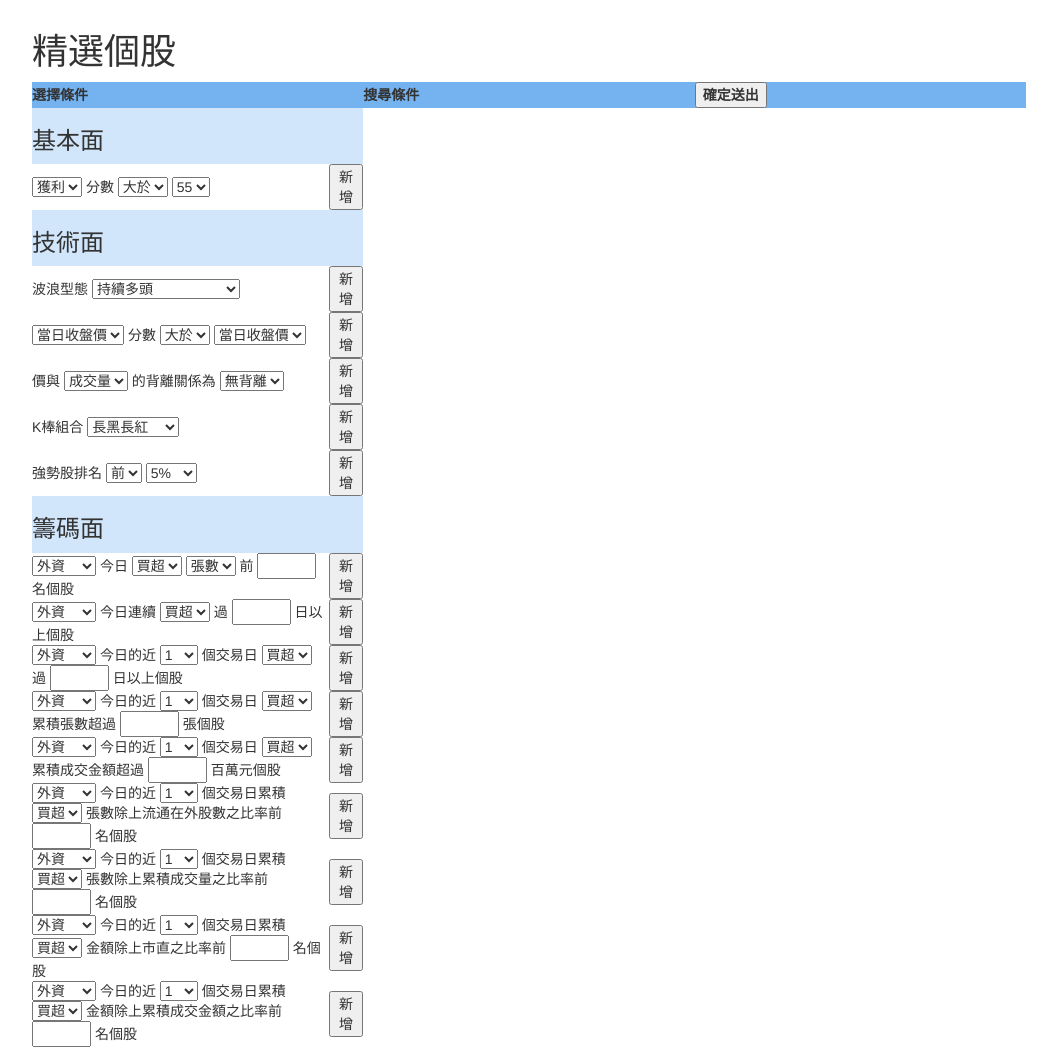
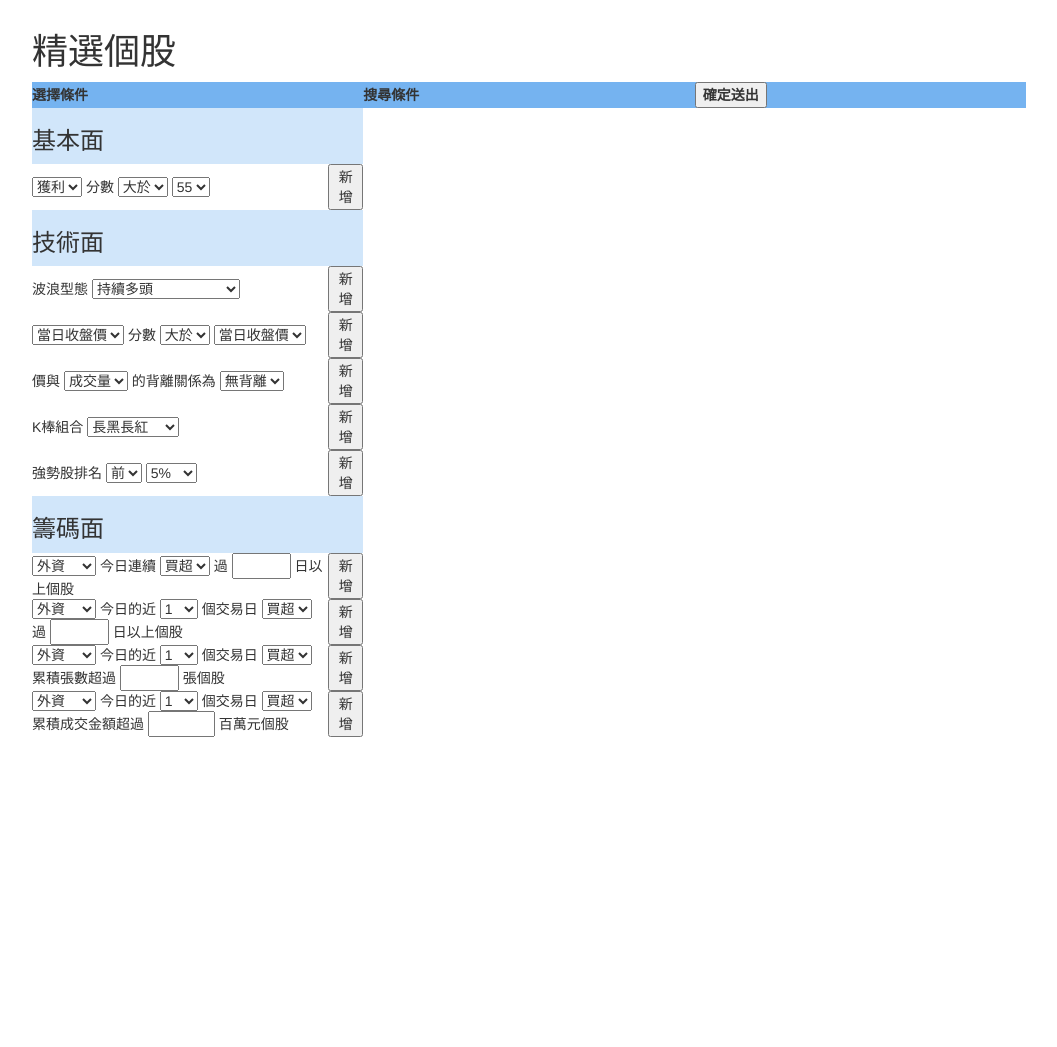
Before and after one commit to SuYenTing/quant168, a PHP site: page /select-stock-sb.php in a window 1280 px wide. Shown: the part 118-1165 px from the top of the page, without its empty margins (111-1168 px from the left). After the commit the page ends 855 px from the top, so only its background shows below. Run offline with PHP 8.4, Linux system fonts and the light colour scheme; some libraries are stand-ins or nearby versions.

Commit message:
20170517
精選個股改版

```diff
--- a/select-stock-sb.php
+++ b/select-stock-sb.php
@@ -197,17 +197,17 @@ mysql_query("set names utf8");//以utf8讀取資料，讓資料可以讀取中
                         <th colspan="2" class="tablesubtit">
                             <h3>籌碼面</h3></th>
                     </tr>
-                    <tr>
+                    <!--<tr>
                         <td>
                             <select id="chip1Type">
-                                <option value="f_" selected>外資</option>
-                                <option value="t_">投信</option>
-                                <option value="d_">自營商</option>
+                                <option value="f_net_buy_" selected>外資</option>
+                                <option value="t_net_buy_">投信</option>
+                                <option value="d_net_buy_">自營商</option>
                             </select>
                             今日
                             <select id="chip1SellBuy">
-                                <option value="net_buy_" selected>買超</option>
-                                <option value="">賣超</option>
+                                <option value="> 0" selected>買超</option>
+                                <option value="< 0">賣超</option>
                             </select>
                             <select id="chip1Vtype">
                                 <option value="volume" selected>張數</option>
@@ -220,121 +220,121 @@ mysql_query("set names utf8");//以utf8讀取資料，讓資料可以讀取中
                         <td>
                             <button onclick="addcondition('chip1')">新增</button>
                         </td>
-                    </tr>
+                    </tr>-->
                     <tr>
                         <td>
-                            <select id="chip1Type">
+                            <select id="chip2Type">
                                 <option value="f_" selected>外資</option>
                                 <option value="t_">投信</option>
                                 <option value="d_">自營商</option>
                             </select>
                             今日連續
-                            <select id="chip1SellBuy">
-                                <option value="net_buy_" selected>買超</option>
-                                <option value="">賣超</option>
+                            <select id="chip2SellBuy">
+                                <option value="con_buy_days" selected>買超</option>
+                                <option value="con_sell_days">賣超</option>
                             </select>
                             過
-                            <input type="text" id="chip1Number" size="4">
+                            <input type="text" id="chip2Day" size="4">
                             日以上個股
                         </td>
                         <td>
-                            <button onclick="addcondition('chip1')">新增</button>
+                            <button onclick="addcondition('chip2')">新增</button>
                         </td>
                     </tr>
                     <tr>
                         <td>
-                            <select id="chip1Type">
+                            <select id="chip3Type">
                                 <option value="f_" selected>外資</option>
                                 <option value="t_">投信</option>
                                 <option value="d_">自營商</option>
                             </select>
                             今日的近
-                            <select id="chip1Type">
-                                <option value="f_" selected>1</option>
-                                <option value="t_">2</option>
-                                <option value="d_">3</option>
-                                <option value="f_">5</option>
-                                <option value="t_">10</option>
-                                <option value="d_">20</option>
-                                <option value="f_">30</option>
-                                <option value="t_">60</option>
+                            <select id="chip3Num">
+                                <option value="1" selected>1</option>
+                                <option value="2">2</option>
+                                <option value="3">3</option>
+                                <option value="5">5</option>
+                                <option value="10">10</option>
+                                <option value="20">20</option>
+                                <option value="30">30</option>
+                                <option value="60">60</option>
                             </select>
                             個交易日
-                            <select id="chip1SellBuy">
-                                <option value="net_buy_" selected>買超</option>
-                                <option value="">賣超</option>
+                            <select id="chip3SellBuy">
+                                <option value="buy_days" selected>買超</option>
+                                <option value="sell_days">賣超</option>
                             </select>
                             過
-                            <input type="text" id="chip1Number" size="4">
+                            <input type="text" id="chip3Day" size="4">
                             日以上個股
                         </td>
                         <td>
-                            <button onclick="addcondition('chip1')">新增</button>
+                            <button onclick="addcondition('chip3')">新增</button>
                         </td>
                     </tr>
                     <tr>
                         <td>
-                            <select id="chip1Type">
+                            <select id="chip4Type">
+                                <option value="f_cum_volume" selected>外資</option>
+                                <option value="t_cum_volume">投信</option>
+                                <option value="d_cum_volume">自營商</option>
+                            </select>
+                            今日的近
+                            <select id="chip4Day">
+                                <option value="1" selected>1</option>
+                                <option value="2">2</option>
+                                <option value="3">3</option>
+                                <option value="5">5</option>
+                                <option value="10">10</option>
+                                <option value="20">20</option>
+                                <option value="30">30</option>
+                                <option value="60">60</option>
+                            </select>
+                            個交易日
+                            <select id="chip4SellNum">
+                                <option value="> " selected>買超</option>
+                                <option value="< ">賣超</option>
+                            </select>
+                            累積張數超過
+                            <input type="text" id="chip4Num" size="4">
+                            張個股
+                        </td>
+                        <td>
+                            <button onclick="addcondition('chip4')">新增</button>
+                        </td>
+                    </tr>
+                    <tr>
+                        <td>
+                            <select id="chip5Type">
                                 <option value="f_" selected>外資</option>
                                 <option value="t_">投信</option>
                                 <option value="d_">自營商</option>
                             </select>
                             今日的近
-                            <select id="chip1Type">
-                                <option value="f_" selected>1</option>
-                                <option value="t_">2</option>
-                                <option value="d_">3</option>
-                                <option value="f_">5</option>
-                                <option value="t_">10</option>
-                                <option value="d_">20</option>
-                                <option value="f_">30</option>
-                                <option value="t_">60</option>
+                            <select id="chip5Day">
+                                <option value="1" selected>1</option>
+                                <option value="2">2</option>
+                                <option value="3">3</option>
+                                <option value="5">5</option>
+                                <option value="10">10</option>
+                                <option value="20">20</option>
+                                <option value="30">30</option>
+                                <option value="60">60</option>
                             </select>
                             個交易日
-                            <select id="chip1SellBuy">
-                                <option value="net_buy_" selected>買超</option>
-                                <option value="">賣超</option>
-                            </select>
-                            累積張數超過
-                            <input type="text" id="chip1Number" size="4">
-                            張個股
-                        </td>
-                        <td>
-                            <button onclick="addcondition('chip1')">新增</button>
-                        </td>
-                    </tr>
-                    <tr>
-                        <td>
-                            <select id="chip1Type">
-                                <option value="f_" selected>外資</option>
-                                <option value="t_">投信</option>
-                                <option value="d_">自營商</option>
-                            </select>
-                            今日的近
-                            <select id="chip1Type">
-                                <option value="f_" selected>1</option>
-                                <option value="t_">2</option>
-                                <option value="d_">3</option>
-                                <option value="f_">5</option>
-                                <option value="t_">10</option>
-                                <option value="d_">20</option>
-                                <option value="f_">30</option>
-                                <option value="t_">60</option>
-                            </select>
-                            個交易日
-                            <select id="chip1SellBuy">
-                                <option value="net_buy_" selected>買超</option>
-                                <option value="">賣超</option>
+                            <select id="chip5SellBuy">
+                                <option value="> " selected>買超</option>
+                                <option value="< ">賣超</option>
                             </select>
                             累積成交金額超過
-                            <input type="text" id="chip1Number" size="4">
+                            <input type="text" id="chip5Num" size="5">
                             百萬元個股
                         </td>
                         <td>
-                            <button onclick="addcondition('chip1')">新增</button>
+                            <button onclick="addcondition('chip5')">新增</button>
                         </td>
                     </tr>
-                    <tr>
+                    <!--<tr>
                         <td>
                             <select id="chip1Type">
                                 <option value="f_" selected>外資</option>
@@ -457,7 +457,7 @@ mysql_query("set names utf8");//以utf8讀取資料，讓資料可以讀取中
                         <td>
                             <button onclick="addcondition('chip1')">新增</button>
                         </td>
-                    </tr>
+                    </tr>-->
                 </table>
             </td>
             <td valign="top">
@@ -472,7 +472,7 @@ mysql_query("set names utf8");//以utf8讀取資料，讓資料可以讀取中
                         <?php
                             if(isset($_POST['sql'])){
                                 $sql=$_POST['sql'];
-                                $sql="SELECT DISTINCT stock_tech.code FROM web_data.stock_tech INNER JOIN sb_score ON stock_tech.code=sb_score.code where 1=1 ".$sql." order by stock_tech.code";
+                                $sql="SELECT DISTINCT stock_tech.code FROM web_data.stock_tech INNER JOIN sb_score ON stock_tech.code=sb_score.code INNER JOIN ins_bs_con ON stock_tech.code=ins_bs_con.code  INNER JOIN ins_bs_interval ON stock_tech.code=ins_bs_interval.code where 1=1 ".$sql." order by stock_tech.code";
                                 $data=mysql_query($sql);
                         ?>
                         <tr>
@@ -535,6 +535,18 @@ function addcondition(type) {
             sqlarr.push("stock_tech.order_angle/1602"+" > (1-"+document.getElementById("percent").value+") ");
             alert("stock_tech.order_angle/1602"+" > (1-"+document.getElementById("percent").value+") ");
         }
+    }else if (type == 'chip2') {
+        condition.push(document.getElementById("chip2Type").options[document.getElementById("chip2Type").selectedIndex].text + "今日連續"+document.getElementById("chip2SellBuy").options[document.getElementById("chip2SellBuy").selectedIndex].text + " 過"+document.getElementById("chip2Day").value+"日以上個股");
+        sqlarr.push("ins_bs_con." + document.getElementById("chip2Type").value+ document.getElementById("chip2SellBuy").value + " >" + document.getElementById("chip2Day").value);
+    }else if (type == 'chip3') {
+        condition.push(document.getElementById("chip3Type").options[document.getElementById("chip3Type").selectedIndex].text + "今日的近"+document.getElementById("chip3Num").options[document.getElementById("chip3Num").selectedIndex].text + "個交易日"+document.getElementById("chip3SellBuy").options[document.getElementById("chip3SellBuy").selectedIndex].text+"過"+document.getElementById("chip3Day").value+"日以上個股");
+        sqlarr.push("(ins_bs_interval." + document.getElementById("chip3Type").value+ document.getElementById("chip3SellBuy").value + " >" + document.getElementById("chip3Day").value+"and ins_bs_interval.interval_days = "+document.getElementById("chip3Num").value+")");
+    }else if (type == 'chip4') {
+        condition.push(document.getElementById("chip4Type").options[document.getElementById("chip4Type").selectedIndex].text + "今日的近"+document.getElementById("chip4Day").options[document.getElementById("chip4Day").selectedIndex].text + "個交易日累積"+document.getElementById("chip4SellBuy").options[document.getElementById("chip4SellBuy").selectedIndex].text+"過"+document.getElementById("chip4Num").value+"日以上個股");
+        sqlarr.push("(ins_bs_interval." + document.getElementById("chip4Type").value+ document.getElementById("chip4SellBuy").value  + document.getElementById("chip4Num").value+"and ins_bs_interval.interval_days = "+document.getElementById("chip4Day").value+")");
+    }else if (type == 'chip5') {
+        condition.push(document.getElementById("chip5Type").options[document.getElementById("chip5Type").selectedIndex].text + "今日的近"+document.getElementById("chip5Day").options[document.getElementById("chip5Day").selectedIndex].text + "個交易日累積"+document.getElementById("chip5SellBuy").options[document.getElementById("chip4SellBuy").selectedIndex].text+"金額過"+document.getElementById("chip5Num").value+"百萬元個股");
+        sqlarr.push("(ins_bs_interval." + document.getElementById("chip5Type").value+ document.getElementById("chip5SellBuy").value  + document.getElementById("chip5Num").value+"and ins_bs_interval.interval_days = "+document.getElementById("chip5Day").value+")");
     }
     createTable();
 }
@@ -565,6 +577,7 @@ function selectStockSbFormSubmit(){
         sql = sql + " and " + sqlarr[i];
     }
     document.getElementById("sql").value = sql;
+    alert(sql);
     document.getElementById("selectStockSbForm").submit();
 }
 </script>
```
